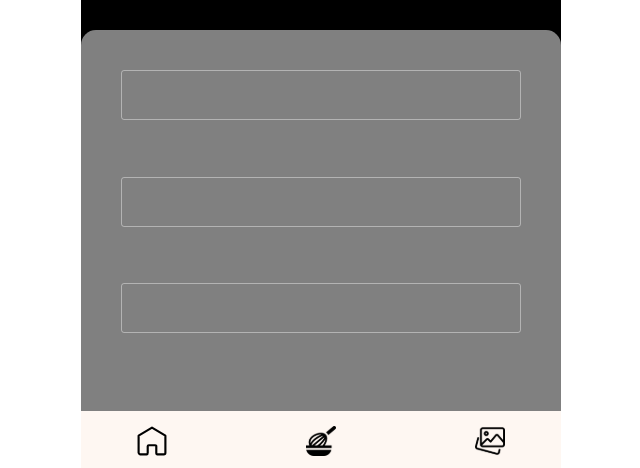
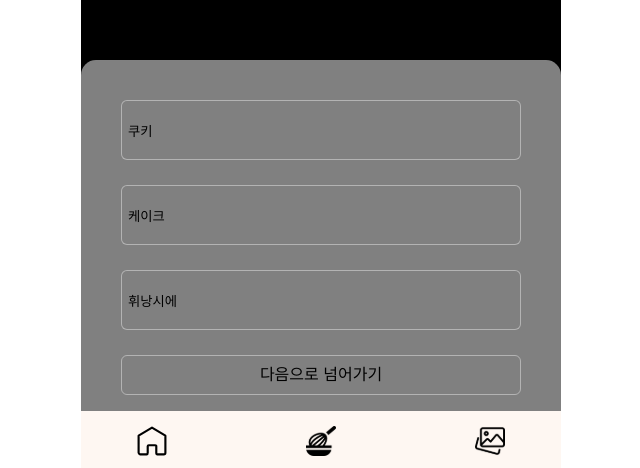
Before and after one commit to maplethon-baking/Mapletone_front, a React (Create React App) app: page /recipe in a window 1280 px wide. Both pictures are taken after a click on the picture 640 px from the left and 1140 px from the top of the page. Shown: the part 329-797 px from the top of the page, without its empty margins (319-959 px from the left). Built offline with nearby package versions, Linux system fonts and the light colour scheme; data requests are answered from the project's data file.

Commit message:
feat: 레시피 만들기 페이지 기능 구현

```diff
--- a/src/components/RecipeCreate.js
+++ b/src/components/RecipeCreate.js
@@ -1,7 +1,7 @@
 import styled from "styled-components";
 import ProgressBar from "@ramonak/react-progress-bar";
 import { useState } from "react";
-import { SELECT, TASTE_TOPPING, TYPE } from "../data/select"
+import { SELECT } from "../data/select"
 import { SelectCard } from "./SelectCard";
 const Container = styled.div`
   padding-top: 49px;
@@ -19,7 +19,7 @@ const CreateDiv = styled.div`
 `
 
 const ProgressDiv = styled.div`
-    margin-top: 30px;
+    margin-top: 60px;
     margin-bottom: 60px;
     display: flex;
     justify-content: center;
@@ -39,6 +39,7 @@ const SelectDiv = styled.div`
     background-color: gray;
     border-radius: 15px 15px 0px 0px;
 `
+
 export function RecipeCreate() {
     const [count, setCount] = useState(0);
     const [num, setNum] = useState(1);
@@ -50,7 +51,7 @@ export function RecipeCreate() {
                 </ProgressDiv>
                 <TitieDiv>{SELECT[num]["title"]}</TitieDiv>
                 <SelectDiv>
-                    <SelectCard></SelectCard>
+                    <SelectCard count={count} setCount={setCount} num={num} setNum={setNum}></SelectCard>
                 </SelectDiv>
             </CreateDiv>
         </Container>
--- a/src/components/SelectCard.js
+++ b/src/components/SelectCard.js
@@ -1,19 +1,139 @@
+import { useEffect, useState } from "react";
 import styled from "styled-components";
-
-const Card = styled.div`
+import { SELECT } from "../data/select"
+import arrow_back from "../assets/arrow_back_FILL0_wght400_GRAD0_opsz48.svg"
+const Card = styled.button`
+    display: flex;
+    align-items: center;
     width: 400px;
-    height: 50px;
-    border-radius: 3px;
+    height: 60px;
+    border-radius: 6px;
     border: 1.5px solid rgba(255, 255, 255, 0.4);
-
+    :hover{
+    background: #BBBBBB;
+    box-shadow: 0 0 10px 0 rgba(107, 83, 83,.15),
+                0 0 10px 0 rgba(107, 83, 83,.15),
+                0 0 10px 0 rgba(107, 83, 83,.15),
+                0 0 10px 0 rgba(107, 83, 83,.15);
+     -webkit-box-reflect:below 1px linear-gradient(transparent, #0005);
+     transition: all ease 0.7s 0s;
+    }
+    background-color: ${props => props.color};
+`;
+const ButtonDiv = styled.div`
+    display: flex;
+    justify-content: space-between;
+`
+const NextButton = styled.div`
+    display: flex;
+    justify-content: center;
+    align-items: center;
+    width: ${props => props.size};
+    height: 40px;
+    border: 1.5px solid rgba(255, 255, 255, 0.4);
+    border-radius: 6px;
+    :hover{
+    background: #BBBBBB;
+    box-shadow: 0 0 10px 0 rgba(107, 83, 83,.15),
+                0 0 10px 0 rgba(107, 83, 83,.15),
+                0 0 10px 0 rgba(107, 83, 83,.15),
+                0 0 10px 0 rgba(107, 83, 83,.15);
+     -webkit-box-reflect:below 1px linear-gradient(transparent, #0005);
+     transition: all ease 0.7s 0s;
+    }
+    cursor: pointer;
 `;
 
-export function SelectCard({ recipe }) {
+const BackButton = styled.div`
+    display: flex;
+    justify-content: center;
+    align-items: center;
+    width: 40px;
+    height: 40px;
+    border: 1.5px solid rgba(255, 255, 255, 0.4);
+    border-radius: 6px;
+    :hover{
+    background: #BBBBBB;
+    box-shadow: 0 0 10px 0 rgba(107, 83, 83,.15),
+                0 0 10px 0 rgba(107, 83, 83,.15),
+                0 0 10px 0 rgba(107, 83, 83,.15),
+                0 0 10px 0 rgba(107, 83, 83,.15);
+     -webkit-box-reflect:below 1px linear-gradient(transparent, #0005);
+     transition: all ease 0.7s 0s;
+    }
+    cursor: pointer;
+`
+const BackImg = styled.img`
+    width: 24px;
+    height: 24px;
+`
+
+export function SelectCard({ count, setCount, num, setNum }) {
+    const [current, setCurrent] = useState([]);
+    const [taste, setTaste] = useState([]);
+    const [topping, setTopping] = useState(new Set([]));
+    const [test, setTest] = useState([]);
+    const [color,setColor] = useState("gray");
+    const next = () => {
+        if (num < 3) {
+            setCount(count += 35);
+            setNum(++num);
+        }
+        else {
+            setTest([...test, current, taste, topping]);
+        }
+    };
+    const back = () => {
+        if (num > 1) {
+            setCount(count -= 35);
+            setNum(--num);
+            test.pop();
+        }
+    };
+    const currentProgress = (e) => {
+        const type = e.target.value;
+        color === "gray" ? setColor("gray") : setColor("#BBBBBB");
+        if (num === 1) {
+            setCurrent([type]);
+        }
+        if (num === 2) {
+            setTaste([type]);
+            topping.clear();
+        }
+        if (num === 3) {
+            setTopping(new Set([...topping, type]));
+        }
+    };
+    const selectPage = () => {
+        if (num === 1) {
+            return SELECT[num]["type"].map((text) => {
+                return <Card color={color} onClick={currentProgress} value={text} key={text.id}>{text}</Card>;
+            });
+        }
+        else {
+            return SELECT[num][`${current}`].map((text) => {
+                return <Card color={color} onClick={currentProgress} value={text} key={text.id}>{text}</Card>;
+            });
+        }
+    };
+    console.log((test));
     return (
         <>
-            <Card></Card>
-            <Card></Card>
-            <Card></Card>
+            {
+                selectPage()
+            }
+            <ButtonDiv>
+                {num > 1 ? (
+                    <>
+                        <BackButton onClick={back}>
+                            <BackImg src={arrow_back}></BackImg>
+                        </BackButton>
+
+                        <NextButton size="85%" onClick={next}>다음으로 넘어가기</NextButton>
+                    </>
+                ) : (
+                    <NextButton size="100%" onClick={next}>다음으로 넘어가기</NextButton>)}
+            </ButtonDiv>
         </>
     );
 }
--- a/src/data/select.js
+++ b/src/data/select.js
@@ -1,15 +1,5 @@
 export const SELECT = {
-    1: {"title":"베이킹 종류를 선택해주세요"},
-    2: {"title":"맛을 선택해주세요"},
-    3: {"title":"재료를 선택해주세요"}
+    1: {"title":"베이킹 종류를 선택해주세요","type":["쿠키","케이크","휘낭시에"]},
+    2: {"title":"맛을 선택해주세요","쿠키":["버터","초코","커피"],"케이크":["초코","치즈","버터"],"휘낭시에":["버터","얼그레이","솔티드 카라멜"]},
+    3: {"title":"토핑을 선택해주세요","쿠키":["초코칩","견과류","잼"],"케이크":["과일","견과류","잼"],"휘낭시에":["견과류","초코","과일"]}
 };
-
-export const TYPE = {
-    1: {"type":["쿠키","케이크","휘낭시에"]}
-}
-
-export const TASTE_TOPPING = {
-    "쿠키": {"taste":["버터","초코","커피"],"topping":["초코칩","견과류","잼"]},
-    "케이크": {"taste":["초코","치즈","버터"],"topping":["과일","견과류","잼"]},
-    "휘낭시에": {"taste":["버터","얼그레이","솔티드 카라멜"],"topping":["견과류","초코","없음"]}
-}
--- a/src/routers/Recipe.js
+++ b/src/routers/Recipe.js
@@ -11,6 +11,7 @@ import { RecipeCreate } from "../components/RecipeCreate";
 export const CreateButton = styled.img`
   width: 50px;
   margin-bottom: 100px;
+  cursor: pointer;
 `
 export const SpeechBubble = styled.img`
   width: 220px;
```
Also changed, not shown: src/assets/arrow_back_FILL0_wght400_GRAD0_opsz48.svg (added).
